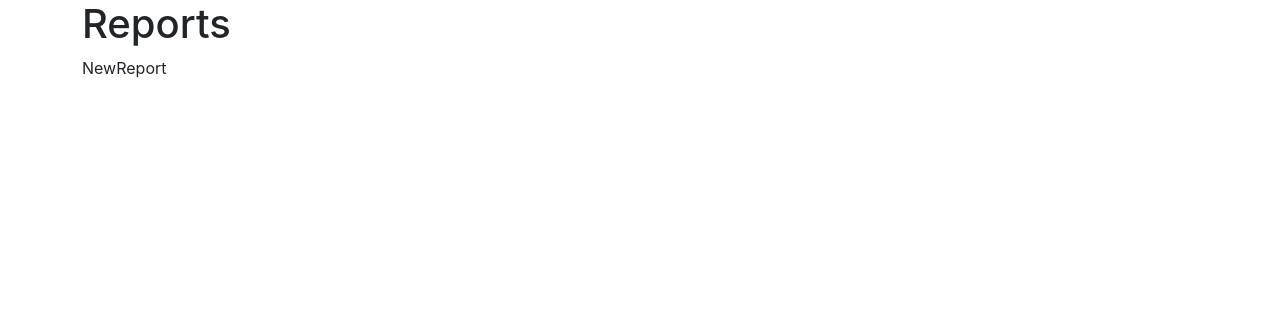
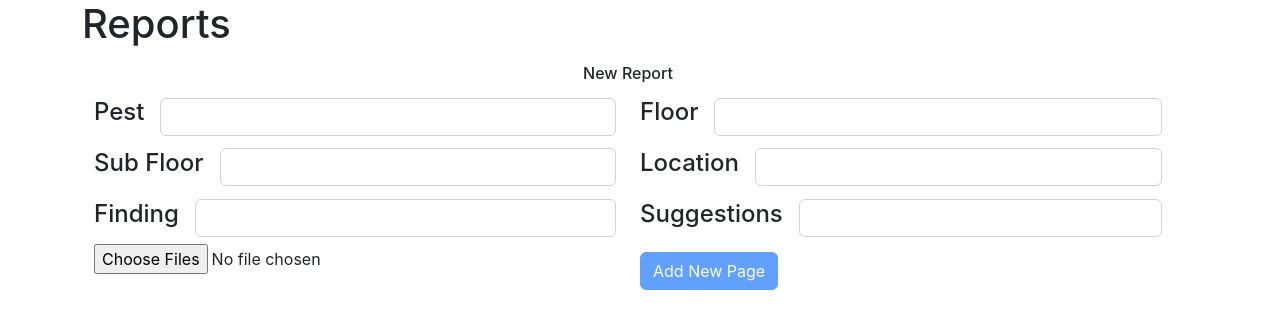
Before and after one commit to mayurkanade44/Reports, a React (Create React App) app in the folder client/: page / in a window 1280 px wide. Shown: the top 328 px of the page. Built offline with nearby package versions, Linux system fonts and the light colour scheme.

Commit message:
frontend image upload

```diff
--- /dev/null
+++ b/client/src/components/InputRow.jsx
@@ -0,0 +1,35 @@
+import React from "react";
+
+const InputRow = ({
+  label,
+  type,
+  name,
+  value,
+  placeholder,
+  width,
+  handleChange,
+}) => {
+  return (
+    <div className="row g-3 align-items-center input-row">
+      <div className="col-auto ">
+        <label className="col-form-label">
+          <h4>{label}</h4>
+        </label>
+      </div>
+      <div className="col">
+        <input
+          className="form-control"
+          required
+          type={type}
+          placeholder={placeholder}
+          name={name}
+          value={value}
+          onChange={handleChange}
+          style={{ width: width }}
+        />
+      </div>
+    </div>
+  );
+};
+
+export default InputRow;
--- /dev/null
+++ b/client/src/components/index.js
@@ -0,0 +1,3 @@
+import InputRow from "./InputRow";
+
+export { InputRow };
--- a/client/src/pages/NewReport.jsx
+++ b/client/src/pages/NewReport.jsx
@@ -1,6 +1,110 @@
+import { useState } from "react";
+import { InputRow } from "../components";
+import { useDispatch, useSelector } from "react-redux";
+import { uploadImage } from "../redux/reportSlice";
+
+const initialState = {
+  pest: "",
+  floor: "",
+  subFloor: "",
+  location: "",
+  finding: "",
+  suggestion: "",
+};
+
 const NewReport = () => {
+  const { loading, images } = useSelector((store) => store.report);
+
+  const [formValue, setFormValue] = useState(initialState);
+  const { pest, floor, subFloor, location, finding, suggestion } = formValue;
+
+  const dispatch = useDispatch();
+
+  const handleChange = (e) => {
+    const { name, value } = e.target;
+
+    setFormValue({ ...formValue, [name]: value });
+  };
+
+  const handleImage = (e) => {
+    const file = Array.from(e.target.files);
+
+    const form = new FormData();
+    file.forEach((image) => {
+      form.append("image", image);
+    });
+    dispatch(uploadImage(form));
+  };
+
   return (
-    <div>NewReport</div>
-  )
-}
-export default NewReport
+    <div className="container row my-3">
+      <h6 className="text-center">New Report</h6>
+      <div className="col-md-6">
+        <InputRow
+          label="Pest"
+          type="text"
+          name="pest"
+          value={pest}
+          handleChange={handleChange}
+        />
+      </div>
+      <div className="col-md-6">
+        <InputRow
+          label="Floor"
+          type="text"
+          name="floor"
+          value={floor}
+          handleChange={handleChange}
+        />
+      </div>
+      <div className="col-md-6">
+        <InputRow
+          label="Sub Floor"
+          type="text"
+          name="subFloor"
+          value={subFloor}
+          handleChange={handleChange}
+        />
+      </div>
+      <div className="col-md-6">
+        <InputRow
+          label="Location"
+          type="text"
+          name="location"
+          value={location}
+          handleChange={handleChange}
+        />
+      </div>
+      <div className="col-md-6">
+        <InputRow
+          label="Finding"
+          type="text"
+          name="finding"
+          value={finding}
+          handleChange={handleChange}
+        />
+      </div>
+      <div className="col-md-6">
+        <InputRow
+          label="Suggestions"
+          type="text"
+          name="suggestion"
+          value={suggestion}
+          handleChange={handleChange}
+        />
+      </div>
+      <div className="col-md-6">
+        <input type="file" accept="image/*" onChange={handleImage} multiple />
+      </div>
+      <div className="col-md-6 my-2">
+        <button
+          className="btn btn-primary"
+          disabled={images.length > 0 ? false : true}
+        >
+          Add New Page
+        </button>
+      </div>
+    </div>
+  );
+};
+export default NewReport;
--- a/client/src/redux/reportSlice.jsx
+++ b/client/src/redux/reportSlice.jsx
@@ -4,6 +4,7 @@ import axios from "axios";
 const initialState = {
   loading: false,
   images: [],
+  details: [],
 };
 
 export const createReport = createAsyncThunk(
@@ -54,7 +55,7 @@ const reportSlice = createSlice({
       })
       .addCase(uploadImage.fulfilled, (state, { payload }) => {
         state.loading = false;
-        console.log(payload);
+        state.images = payload.imageLinks;
       })
       .addCase(uploadImage.rejected, (state, { payload }) => {
         state.loading = false;
```
